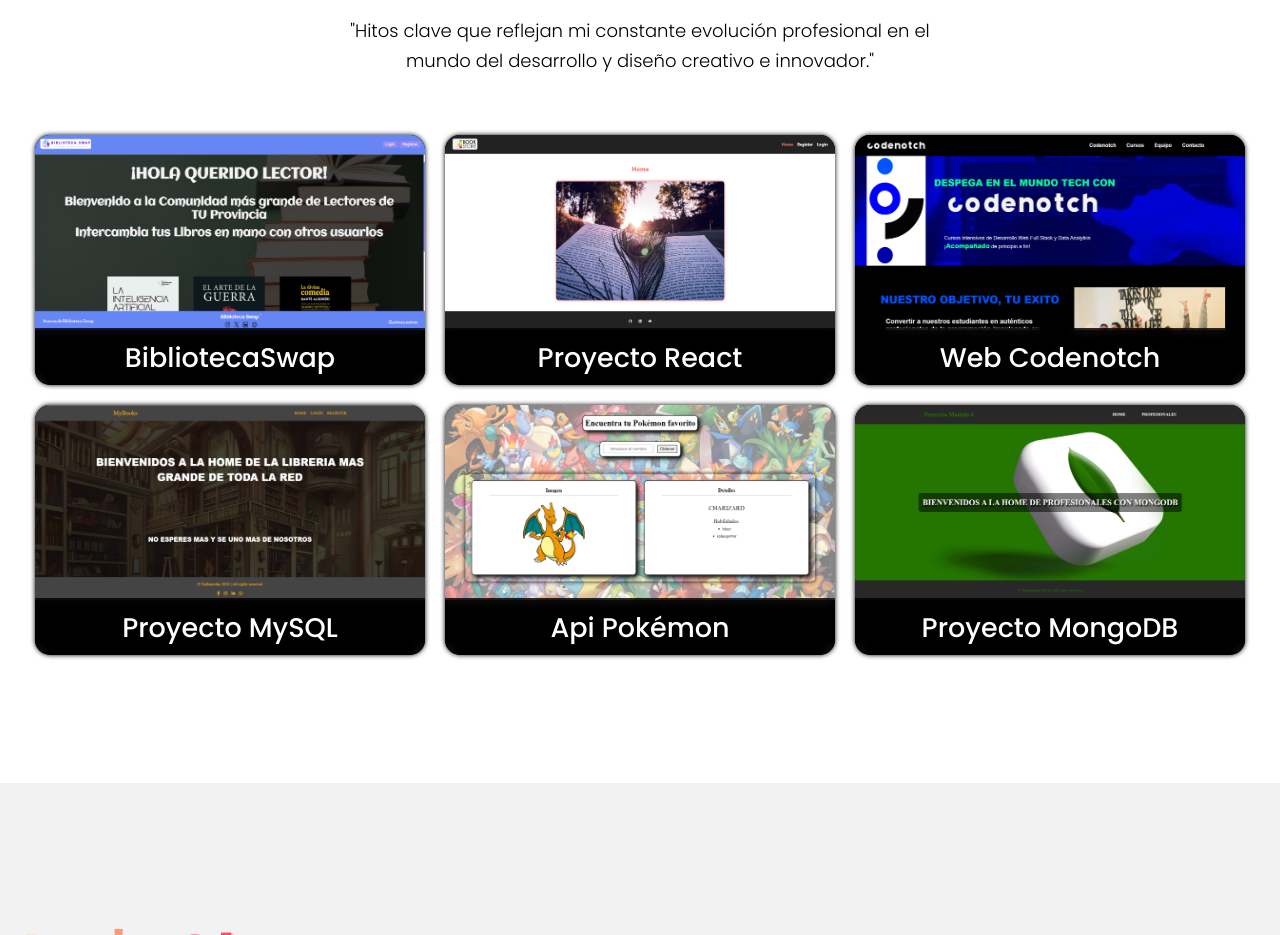
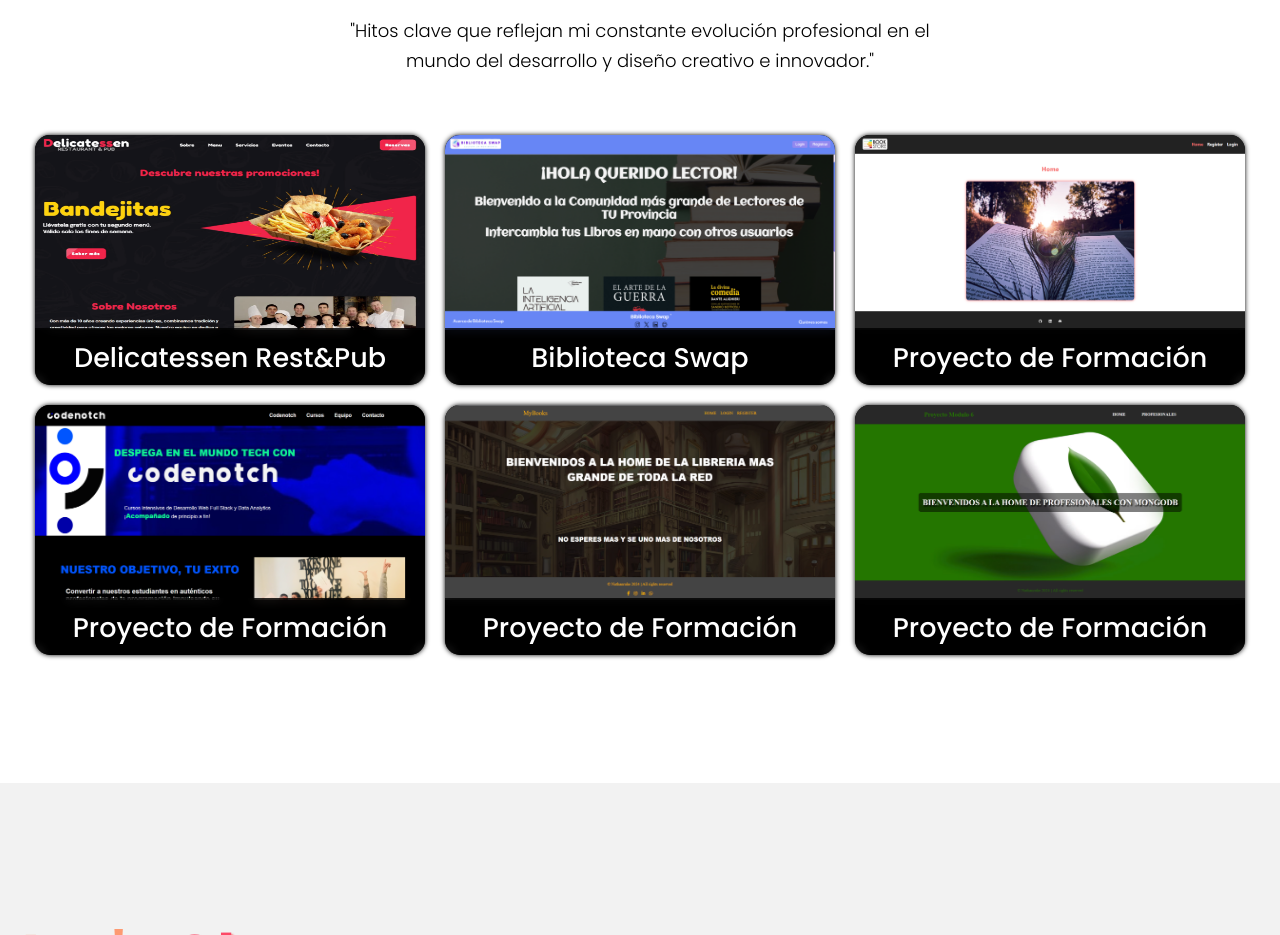
Before and after one commit to nathanruhe/nathanruhe.github.io, a plain HTML site: page index.html in a window 1280 px wide. Shown: the part 2980-3915 px from the top of the page. Drawn offline with nearby package versions, Linux system fonts and the light colour scheme; a web font is replaced by a local one.

Commit message:
añadido nuevo proyecto al portfolio

```diff
--- a/index.html
+++ b/index.html
@@ -177,7 +177,7 @@
 
                                 <p class="tabs__description">
                                     <span>Junior Web Developer</span> - Codenotch
-                                    <span>2023 - 2024</span>
+                                    <span>2024</span>
                                 </p>
                             </div>
                         </div>
@@ -193,7 +193,7 @@
                                 <div class="education">
                                     <h4 class="orange__color">Certifications</h4>
                                     <div class="certification">
-                                        <a href="https://drive.google.com/file/d/1iEGUTyAoQAtxaNvaAIuOQ-5y7bG9aDTM/view?usp=drive_link" target="_blank">Web Developer Full Stack</a>
+                                        <a href="https://drive.google.com/file/d/1iEGUTyAoQAtxaNvaAIuOQ-5y7bG9aDTM/view?usp=drive_link" target="_blank">Full Stack Web Developer</a>
                                         <a href="https://drive.google.com/file/d/1nxwa2HMD-5aeyklAuuTeuCUI3ed3njYh/view?usp=sharing" target="_blank">Fundamentos del Desarrollo de Software</a>
                                         <a href="https://drive.google.com/file/d/1m8uFNFqzLJztwJzvz8NkiTk-9uOYaCU-/view?usp=sharing" target="_blank">Figma Esencial</a>
                                         <a href="https://drive.google.com/file/d/1_xOfCQPWRmdD8m33eDys3CcdyU7IkzfM/view?usp=drive_link" target="_blank">Figma Avanzado</a>
@@ -310,9 +310,39 @@
 
             <div class="portfolio__container container">
                 <div class="card">
+                    <img src="assets/proyectos/delicatessen.png" alt="" class="card-img">
+                    <div class="card-body">
+                        <h1 class="card-title">Delicatessen Rest&Pub</h1>
+
+                        <p class="card-subtitle">Aplicación web</p>
+
+                        <div class="card-icons">
+                            <p class="card-info">Tecnologías</p>
+                            <div>
+                                <img src="assets/iconos/icons8-html-48.png" alt="">
+                                <img src="assets/iconos/icons8-css3-48.png" alt="">
+                                <img src="assets/iconos/icons8-javascript-48.png" alt="">
+                                <img src="assets/iconos/icons8-typescrit-48.png" alt="">
+                                <img src="assets/iconos/icons8-angular-48.png" alt="">
+                                <img src="assets/iconos/icons8-bootstrap-48.png" alt="">
+                                <img src="assets/iconos/icons8-node-48.png" alt="">
+                                <img src="assets/iconos/icons8-express-48.png" alt="">
+                                <img src="assets/iconos/icons8-mysql-48.png" alt="">
+                                <img src="assets/iconos/icons8-git-48.png" alt="">
+                            </div>
+                        </div>
+
+                        <div class="card-div">
+                            <button class="btn2"><a href="https://github.com/nathanruhe/Delicatessen-front" target="_blank">Github</a></button>
+                            <button class="btn2"><a href="https://www.youtube.com/watch?v=j4wwNk6ATpg" target="_blank">Demo</a></button>
+                        </div>
+                    </div>
+                </div>
+
+                <div class="card">
                     <img src="assets/proyectos/biblioteca.png" alt="" class="card-img">
                     <div class="card-body">
-                        <h1 class="card-title">BibliotecaSwap</h1>
+                        <h1 class="card-title">Biblioteca Swap</h1>
 
                         <p class="card-subtitle">Aplicación web</p>
 
@@ -342,9 +372,9 @@
                 <div class="card">
                     <img src="assets/proyectos/react.png" alt="" class="card-img">
                     <div class="card-body">
-                        <h1 class="card-title">Proyecto React</h1>
+                        <h1 class="card-title">Proyecto de Formación</h1>
 
-                        <p class="card-subtitle">Aplicación web</p>
+                        <p class="card-subtitle">Desarrollo web con React y Tailwind</p>
 
                         <div class="card-icons">
                             <p class="card-info">Tecnologías</p>
@@ -372,9 +402,9 @@
                 <div class="card">
                     <img src="assets/proyectos/codenotch.png" alt="" class="card-img">
                     <div class="card-body">
-                        <h1 class="card-title">Web Codenotch</h1>
+                        <h1 class="card-title">Proyecto de Formación</h1>
 
-                        <p class="card-subtitle">Maquetar pagina</p>
+                        <p class="card-subtitle">Diseño y maquetación web.</p>
 
                         <div class="card-icons">
                             <p class="card-info">Tecnologías</p>
@@ -395,9 +425,9 @@
                 <div class="card">
                     <img src="assets/proyectos/mysql.png" alt="" class="card-img">
                     <div class="card-body">
-                        <h1 class="card-title">Proyecto MySQL</h1>
+                        <h1 class="card-title">Proyecto de Formación</h1>
 
-                        <p class="card-subtitle">Aplicación Web</p>
+                        <p class="card-subtitle">Uso de MySQL en desarrollo web.</p>
 
                         <div class="card-icons">
                             <p class="card-info">Tecnologías</p>
@@ -422,7 +452,7 @@
                     </div>
                 </div>
 
-                <div class="card">
+                <!-- <div class="card">
                     <img src="assets/proyectos/pokemon.png" alt="" class="card-img">
                     <div class="card-body">
                         <h1 class="card-title">Api Pokémon</h1>
@@ -444,14 +474,14 @@
                             <button class="btn2"><a href="https://www.youtube.com/watch?v=xzI5Lsk5BEE" target="_blank">Demo</a></button>
                         </div>
                     </div>
-                </div>
+                </div> -->
 
                 <div class="card">
                     <img src="assets/proyectos/mongodb.png" alt="" class="card-img">
                     <div class="card-body">
-                        <h1 class="card-title">Proyecto MongoDB</h1>
+                        <h1 class="card-title">Proyecto de Formación</h1>
 
-                        <p class="card-subtitle">Aplicación Web</p>
+                        <p class="card-subtitle">Uso de MongoDB en desarrollo web.</p>
 
                         <div class="card-icons">
                             <p class="card-info">Tecnologías</p>
```
Also changed, not shown: assets/proyectos/delicatessen.png (added).
